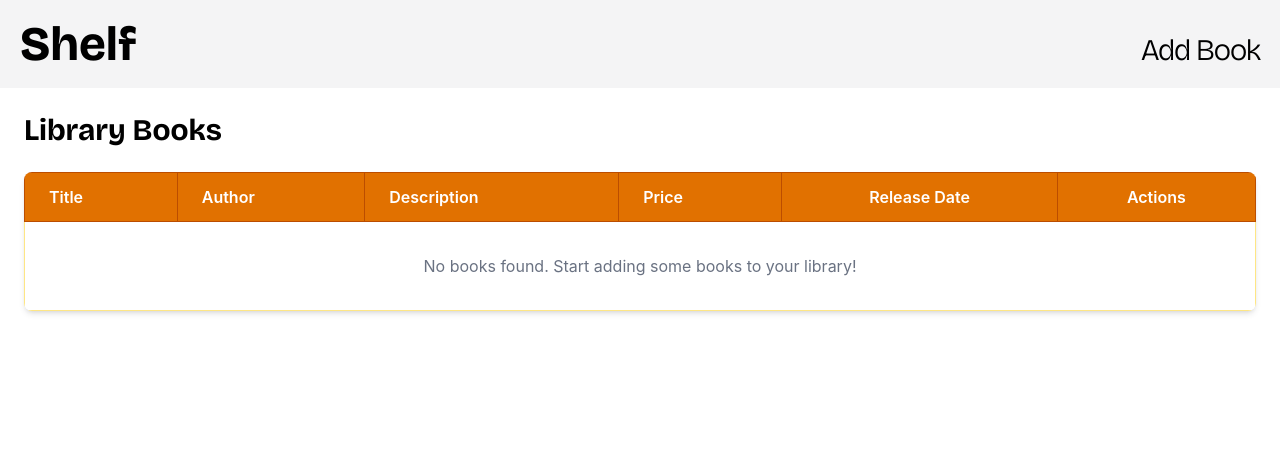
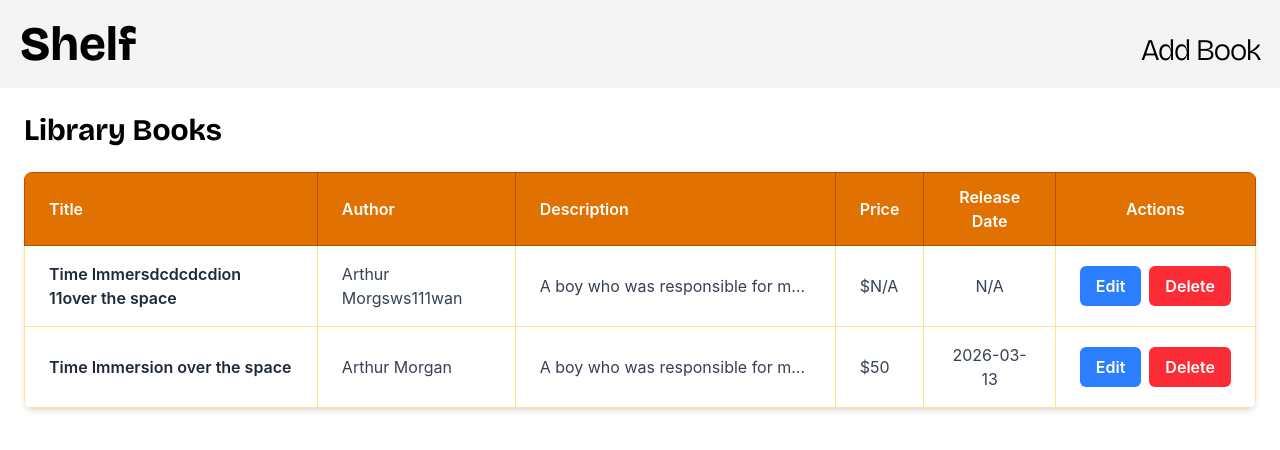
Before and after one commit to khushpatel00/SHELF, a React (Vite) app: page / in a window 1280 px wide. Shown: the top 450 px of the page. Built offline with nearby package versions, Linux system fonts and the light colour scheme; data requests are answered from the project's data file.

Commit message:
fixed: delete / edit  async

```diff
--- a/src/Components/LibList.jsx
+++ b/src/Components/LibList.jsx
@@ -1,20 +1,23 @@
 import { useEffect } from "react";
 import { useDispatch, useSelector } from 'react-redux'
-import { getAllBooks, deleteBook } from "../Actions/libActions";
-import { useNavigate } from "react-router";
+import { getAllBooks, deleteBook, getAllBookAsync, deleteBookAsync } from "../Actions/libActions";
+import { Navigate, useNavigate } from "react-router";
 
 export const LibList = () => {
     const books = useSelector(state => state.books);
     const dispatch = useDispatch()
     const navigator = useNavigate()
 
-    useEffect(() => {
-        dispatch(getAllBooks())
-    }, []);
+      useEffect(() => {
+          // dispatch(getAllBooks())
+          dispatch(getAllBookAsync())
+      }, []);
 
     const handleDelete = (id) => {
         if (window.confirm('Are you sure you want to delete this book?')) {
-            dispatch(deleteBook(id))
+            // dispatch(deleteBook(id))
+            dispatch(deleteBookAsync(id))
+            Navigate('/')
         }
     }
 
@@ -49,13 +52,13 @@ export const LibList = () => {
                                     <td className='border border-amber-200 px-6 py-4 text-center'>
                                         <div className='flex gap-2 justify-center'>
                                             <button
-                                                onClick={() => handleEdit(index)}
+                                                onClick={() => handleEdit(book.id)}
                                                 className='bg-blue-500 hover:bg-blue-600 text-white font-semibold py-2 px-4 rounded-md transition-colors duration-200'
                                             >
                                                 Edit
                                             </button>
                                             <button
-                                                onClick={() => handleDelete(index)}
+                                                onClick={() => handleDelete(book.id)}
                                                 className='bg-red-500 hover:bg-red-600 text-white font-semibold py-2 px-4 rounded-md transition-colors duration-200'
                                             >
                                                 Delete
--- a/src/Components/LibShelf.jsx
+++ b/src/Components/LibShelf.jsx
@@ -17,7 +17,7 @@ export const LibShelf = () => {
     return (
         <>
             <div className='flex flex-row flex-wrap'>
-                {books.map(((book, i) => {
+                {books.map(((book, index) => {
                     return (
                         <div
                             key={i} onClick={() => singleBookPage(book.id)} className='basis-1/8 xl:basis-1/4 cursor-pointer bg-amber-100 hover:scale-105 m-3 my-6 lg:min-w-[20vw] xl:min-w-[15vw] md:min-w-[25vw] duration-200 *:duration-150 min-w-[50vw] max-w-fit w-auto aspect-2/3 relative border-s-8 border-amber-200'
--- a/src/Server/db.json
+++ b/src/Server/db.json
@@ -1,10 +1,19 @@
 {
   "books": [
     {
-      "title": "Time Immersion 11over the space",
+      "title": "Time Immersdcdcdcdion 11over the space",
       "author": "Arthur Morgsws111wan",
       "description": "A boy who was responsible for manuplating the clock1111 worldwide, mysteries remain",
       "id": "1774283777659"
+    },
+    {
+      "id": "1774332281681",
+      "title": "Time Immersion over the space",
+      "description": "A boy who was responsible for manuplating the clock worldwide, mysteries remain",
+      "author": "Arthur Morgan",
+      "price": "50",
+      "rdate": "2026-03-13",
+      "coverPath": "efef"
     }
   ],
   "$schema": "./node_modules/json-server/schema.json"
```
